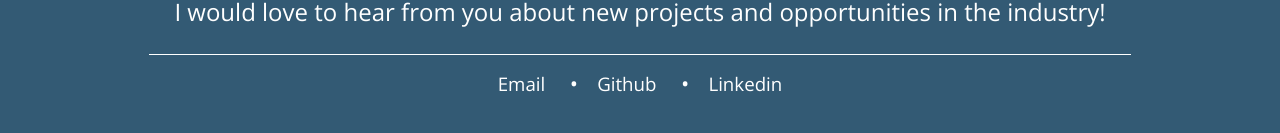
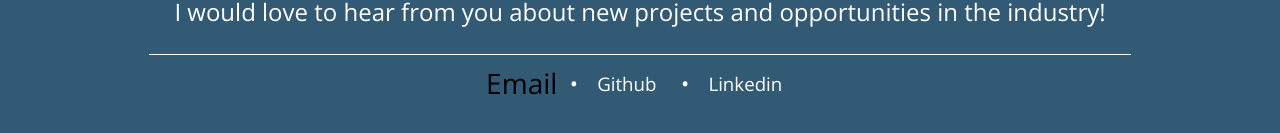
Before and after one commit to sikemausa/Portfolio, a React (Create React App) app: page / in a window 1280 px wide. In both pictures the pointer is over the link "Email". Shown: the part 3090-3223 px from the top of the page. Built offline with nearby package versions, Linux system fonts and the light colour scheme.

Commit message:
fixed contact micro-interactions

```diff
--- a/src/styles/css/index.css
+++ b/src/styles/css/index.css
@@ -512,13 +512,13 @@ a .nav-link {
   margin: 10px 20px 0 20px;
   font-weight: 100; }
 
-a {
+.contact {
   color: #FFFFFF;
   text-decoration: none;
   transition: all .17s linear;
   display: inline-block; }
 
-.contact a:hover {
+.contact:hover {
   color: black;
   transform: scale(1.5); }
 
--- a/src/styles/scss/Contact.scss
+++ b/src/styles/scss/Contact.scss
@@ -51,18 +51,16 @@
   font-weight : 100;
 }
 
-a {
+.contact {
   color           : $main-font-color;
   text-decoration : none;
   transition      : all .17s linear;
   display         : inline-block;
 }
 
-.contact {
-  a:hover {
-    color     : black;
-    transform: scale(1.5);
-  }
+.contact:hover {
+  color     : black;
+  transform: scale(1.5);
 }
 
 @media (max-width: 850px) {
```
Also changed, not shown: 2 other files (tests, documents, lock files or other folders).
